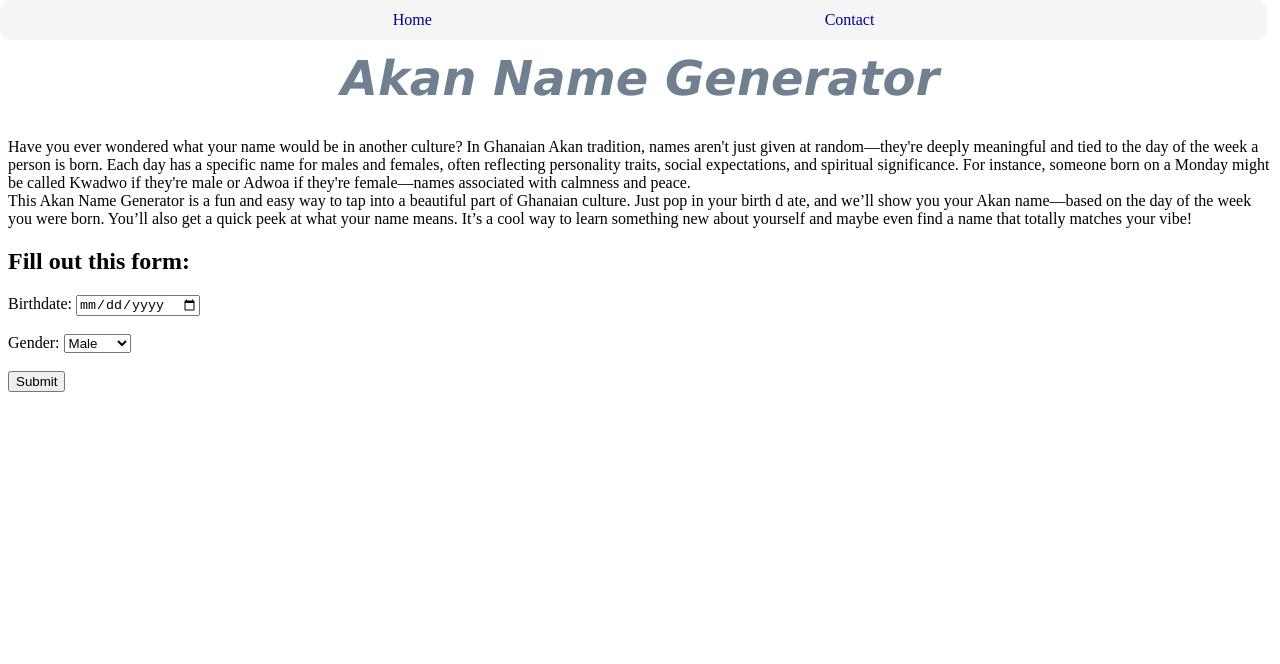
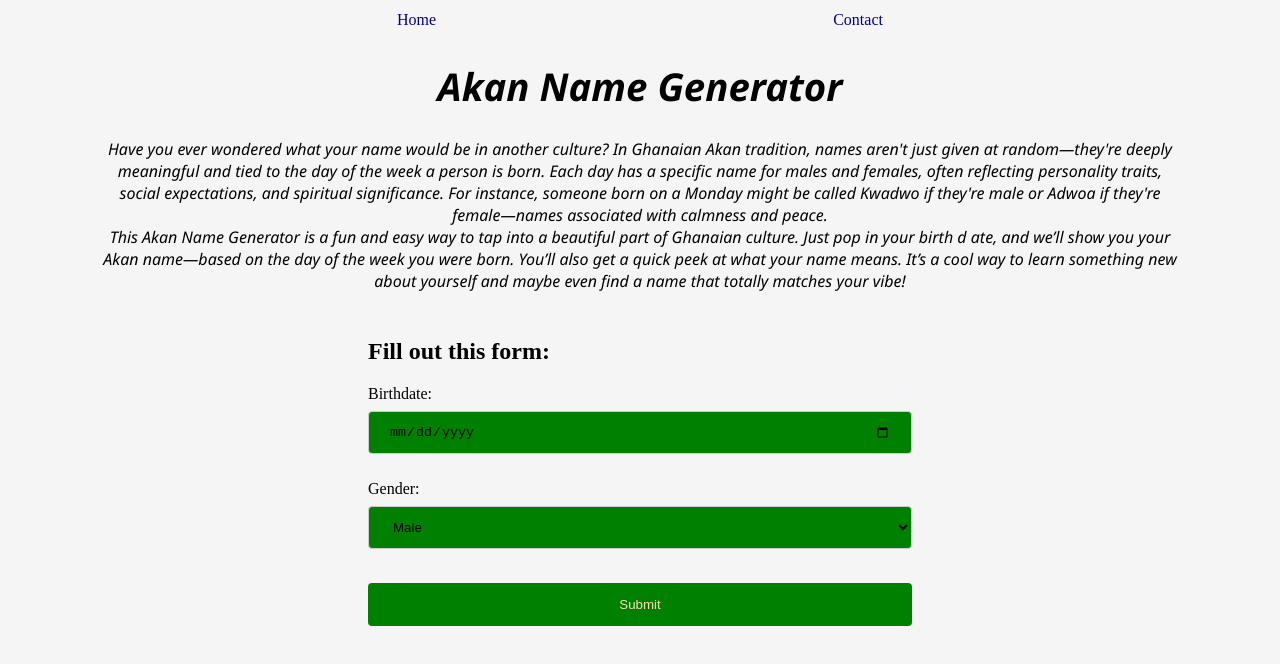
Before and after one commit to CynthiaMugo/akan-name-generator, a plain HTML site: page index.html in a window 1280 px wide. Drawn offline with Linux system fonts and the light colour scheme.

Commit message:
Add styles for the elements

```diff
--- a/index.html
+++ b/index.html
@@ -37,9 +37,9 @@
         matches your vibe!
       </p>
     </section>
-    <section class="body">
+    <section class="form-section">
       <h2>Fill out this form:</h2>
-      <form id="">
+      <form id="form" action="">
         <label for="birthdate">Birthdate:</label>
         <input type="date" name="birthdate" id="birthdate"> <br><br>
 
--- a/styles/styles.css
+++ b/styles/styles.css
@@ -1,5 +1,5 @@
 .navbar {
-    width: 99vw;
+  width: 100vw;
   border: 1px white;
   background-color: whitesmoke;
   border-radius: 10px;
@@ -14,7 +14,6 @@
 a {
   text-decoration: none;
   color: darkblue;
-
 }
 a:hover {
   color: blueviolet;
@@ -23,8 +22,48 @@ a:hover {
 .header {
   margin-top: 50px;
   text-align: center;
-    font-size: x-large;
-    font-family: 'Lucida Sans', 'Lucida Sans Regular', 'Lucida Grande', 'Lucida Sans Unicode', Geneva, Verdana, sans-serif;
+  font-size: larger;
+  font-family: "Segoe UI", Tahoma, Geneva, Verdana, sans-serif;
   font-style: italic;
-    color: slategray;
+  color: black;
 }
+.description {
+  margin-top: 20px;
+  text-align: center;
+  font-family: "Segoe UI", Tahoma, Geneva, Verdana, sans-serif;
+  font-style: italic;
+}
+
+body {
+  background-color: whitesmoke;
+  margin: auto;
+  width: 85%;
+  padding: 10px;
+}
+
+.form-section {
+    margin: auto;
+    width: 50%;
+    padding: 10px;
+}
+
+#form input[type=date], select {
+    width: 100%;
+    padding: 12px 20px;
+    margin: 8px 0;
+    display: inline-block;
+    border: 1px solid #ccc;
+    border-radius: 4px;
+    box-sizing: border-box;
+    background-color: green;
+  }
+button[type=button] {
+    width: 100%;
+    background-color: green;
+    color: wheat;
+    padding: 14px 20px;
+    margin: 8px 0;
+    border: none;
+    border-radius: 4px;
+    cursor: pointer;
+  }
```
Lines whose indentation alone changed are shown as unchanged.
